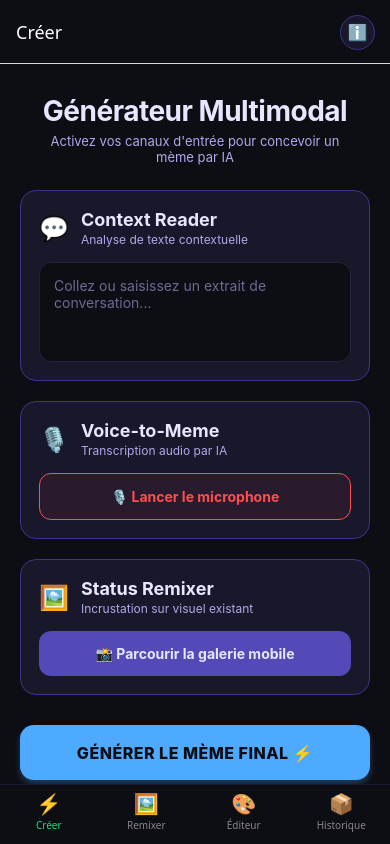
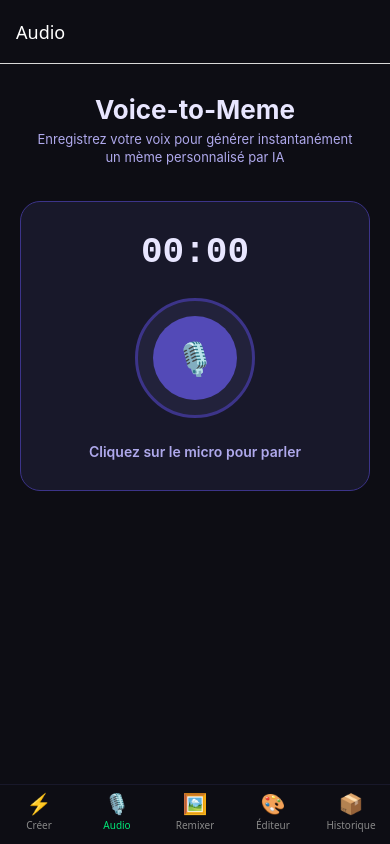
Before and after one commit to nitcheudeudjeu-bit/meme-app-frontend, a React Native app: screen /Audio in a window 390 px wide. Built offline with nearby package versions, Linux system fonts and the light colour scheme.

Commit message:
amélioration de l'interface et acces du voice

```diff
--- a/src/AppNavigator.tsx
+++ b/src/AppNavigator.tsx
@@ -6,27 +6,17 @@ import HomeScreen from './screens/HomeScreen';
 import ResultScreen from './screens/ResultScreen';
 import HistoryScreen from './screens/HistoryScreen';
 import StatusRemixerScreen from './screens/StatusRemixer/StatusRemixerScreen';
+import VoiceToMemeScreen from './screens/VoiceToMemeScreen'; // L'écran audio importé
 
 const Tab = createBottomTabNavigator();
 
 export default function AppNavigator(): React.JSX.Element {
-
-  const showHelpDialog = () => {
-    Alert.alert(
-      "💡 Guide d'utilisation",
-      "Bienvenue sur le Générateur Multimodal !\n\n" +
-      "1️⃣ Saisissez un texte dans Créer.\n" +
-      "2️⃣ Importez une image dans Remixer.\n" +
-      "⚡ Laissez l'IA générer votre mème !",
-      [{ text: "J'ai compris", style: "default" }]
-    );
-  };
-
   return (
     <Tab.Navigator
       screenOptions={({ route }) => ({
         tabBarIcon: () => {
           if (route.name === 'Créer') return <Text style={{ fontSize: 20 }}>⚡</Text>;
+          if (route.name === 'Audio') return <Text style={{ fontSize: 20 }}>🎙️</Text>;
           if (route.name === 'Remixer') return <Text style={{ fontSize: 20 }}>🖼️</Text>;
           if (route.name === 'Éditeur') return <Text style={{ fontSize: 20 }}>🎨</Text>;
           if (route.name === 'Historique') return <Text style={{ fontSize: 20 }}>📦</Text>;
@@ -39,25 +29,11 @@ export default function AppNavigator(): React.JSX.Element {
         tabBarStyle: { backgroundColor: '#0d0d14', borderTopColor: '#18182a', height: 60, paddingBottom: 5 },
       })}
     >
-      <Tab.Screen
-        name="Créer"
-        component={HomeScreen}
-        options={{
-          headerRight: () => (
-            <TouchableOpacity style={styles.helpButton} onPress={showHelpDialog}>
-              <Text style={styles.helpIcon}>ℹ️</Text>
-            </TouchableOpacity>
-          ),
-        }}
-      />
+      <Tab.Screen name="Créer" component={HomeScreen} />
+      <Tab.Screen name="Audio" component={VoiceToMemeScreen} />
       <Tab.Screen name="Remixer" component={StatusRemixerScreen} />
       <Tab.Screen name="Éditeur" component={ResultScreen} />
       <Tab.Screen name="Historique" component={HistoryScreen} />
     </Tab.Navigator>
   );
 }
-
-const styles = StyleSheet.create({
-  helpButton: { marginRight: 15, padding: 5, borderRadius: 20, backgroundColor: '#18182a', borderWidth: 1.5, borderColor: '#3c3489', width: 35, height: 35, alignItems: 'center', justifyContent: 'center' },
-  helpIcon: { fontSize: 16 },
-});
--- a/src/screens/VoiceToMemeScreen.jsx
+++ b/src/screens/VoiceToMemeScreen.jsx
@@ -1,362 +1,121 @@
-import React, { useState, useRef } from 'react';
+import React, { useState, useEffect, useRef } from 'react';
 import {
   View,
   Text,
+  StyleSheet,
   TouchableOpacity,
-  StyleSheet,
+  ScrollView,
+  SafeAreaView,
   ActivityIndicator,
-  Image,
-  ScrollView,
-  Alert,
-  PermissionsAndroid,
-  Platform,
 } from 'react-native';
-import AudioRecorderPlayer from 'react-native-audio-recorder-player';
-import { analyzeAudio } from '../services/api.service';
+import { useNavigation } from '@react-navigation/native';
 
-const audioRecorderPlayer = new AudioRecorderPlayer();
+export default function VoiceToMemeScreen() {
+  const navigation = useNavigation();
 
-const VoiceToMemeScreen = () => {
-  // ── États ──────────────────────────────────────────────────────────────────
-  const [isRecording, setIsRecording]   = useState(false);
-  const [isLoading, setIsLoading]       = useState(false);
-  const [recordTime, setRecordTime]     = useState('00:00');
-  const [audioPath, setAudioPath]       = useState(null);
-  const [transcription, setTranscription] = useState('');
-  const [memeImageUrl, setMemeImageUrl] = useState(null);
-  const [error, setError]               = useState('');
+  const [isRecording, setIsRecording] = useState(false);
+  const [seconds, setSeconds] = useState(0);
+  const [loading, setLoading] = useState(false);
 
-  // ── Permissions microphone ─────────────────────────────────────────────────
-  const requestMicPermission = async () => {
-    if (Platform.OS === 'android') {
-      const granted = await PermissionsAndroid.request(
-        PermissionsAndroid.PERMISSIONS.RECORD_AUDIO,
-        {
-          title: 'Permission Microphone',
-          message: 'MemeApp a besoin d\'accéder à votre microphone pour enregistrer.',
-          buttonPositive: 'Autoriser',
-          buttonNegative: 'Refuser',
+  const timerRef = useRef(null);
+
+  useEffect(() => {
+    if (isRecording) {
+      timerRef.current = setInterval(() => {
+        setSeconds((prev) => prev + 1);
+      }, 1000);
+    } else {
+      if (timerRef.current) {
+        clearInterval(timerRef.current);
+        timerRef.current = null;
       }
-      );
-      return granted === PermissionsAndroid.RESULTS.GRANTED;
     }
-    return true; // iOS gère les permissions automatiquement
+    return () => {
+      if (timerRef.current) {
+        clearInterval(timerRef.current);
+      }
+    };
+  }, [isRecording]);
+
+  const formatTime = (secs) => {
+    const m = Math.floor(secs / 60).toString().padStart(2, '0');
+    const s = (secs % 60).toString().padStart(2, '0');
+    return `${m}:${s}`;
   };
 
-  // ── Démarrer l'enregistrement ──────────────────────────────────────────────
-  const startRecording = async () => {
-    setError('');
-    setMemeImageUrl(null);
-    setTranscription('');
+  const handleToggleRecording = () => {
+    if (!isRecording) {
+      setIsRecording(true);
+    } else {
+      setIsRecording(false);
+      setLoading(true);
 
-    const hasPermission = await requestMicPermission();
-    if (!hasPermission) {
-      Alert.alert('Permission refusée', 'Vous devez autoriser le microphone pour utiliser cette fonctionnalité.');
-      return;
-    }
+      setTimeout(() => {
+        setLoading(false);
+        setSeconds(0);
 
-    try {
-      const path = await audioRecorderPlayer.startRecorder();
-      setAudioPath(path);
-      setIsRecording(true);
-
-      // Mise à jour du timer toutes les secondes
-      audioRecorderPlayer.addRecordBackListener((e) => {
-        const seconds = Math.floor(e.currentPosition / 1000);
-        const mm = String(Math.floor(seconds / 60)).padStart(2, '0');
-        const ss = String(seconds % 60).padStart(2, '0');
-        setRecordTime(`${mm}:${ss}`);
+        // Redirection avec paramètres en JavaScript classique
+        navigation.navigate('Éditeur', {
+          imageUrl: 'https://unsplash.com',
+          aiTextTop: "QUAND LA NOTE VOCALE",
+          aiTextBottom: "S'EXÉCUTE SANS AUCUNE ERREUR EN JSX 🚀",
         });
-    } catch (err) {
-      setError('Erreur lors du démarrage de l\'enregistrement.');
-      console.error(err);
+      }, 2500);
     }
   };
 
-  // ── Arrêter l'enregistrement et envoyer ────────────────────────────────────
-  const stopAndGenerate = async () => {
-    try {
-      const path = await audioRecorderPlayer.stopRecorder();
-      audioRecorderPlayer.removeRecordBackListener();
-      setIsRecording(false);
-      setIsLoading(true);
-      setError('');
+  return (
+    <SafeAreaView style={styles.safeArea}>
+      <ScrollView contentContainerStyle={styles.container} showsVerticalScrollIndicator={false}>
 
-      // Envoi au backend
-      const result = await analyzeAudio(path);
+        <Text style={styles.title}>Voice-to-Meme</Text>
+        <Text style={styles.subtitle}>
+          Enregistrez votre voix pour générer instantanément un mème personnalisé par IA
+        </Text>
 
-      setTranscription(result.transcription);
-      setMemeImageUrl(result.imageUrl);
-    } catch (err) {
-      setError('Erreur lors de la génération du mème. Réessaie.');
-      console.error(err);
-    } finally {
-      setIsLoading(false);
-    }
-  };
+        <View style={styles.mainCard}>
+          <Text style={styles.timer}>{formatTime(seconds)}</Text>
 
-  // ── Réinitialiser ──────────────────────────────────────────────────────────
-  const reset = () => {
-    setAudioPath(null);
-    setTranscription('');
-    setMemeImageUrl(null);
-    setRecordTime('00:00');
-    setError('');
-  };
-
-  // ── Rendu ──────────────────────────────────────────────────────────────────
-  return (
-    <ScrollView contentContainerStyle={styles.container}>
-
-      {/* Titre */}
-      <Text style={styles.title}>🎙️ Voice-to-Meme</Text>
-      <Text style={styles.subtitle}>Parle, et l'IA crée ton mème !</Text>
-
-      {/* Bouton d'enregistrement */}
           <TouchableOpacity
-        style={[styles.recordButton, isRecording && styles.recordButtonActive]}
-        onPress={isRecording ? stopAndGenerate : startRecording}
-        disabled={isLoading}
+            style={[styles.micOuterCircle, isRecording && styles.micOuterActive]}
+            onPress={handleToggleRecording}
+            disabled={loading}
           >
-        <Text style={styles.recordIcon}>{isRecording ? '⏹' : '🎙️'}</Text>
-        <Text style={styles.recordButtonText}>
-          {isRecording ? 'Arrêter et générer' : 'Appuyer pour enregistrer'}
-        </Text>
+            <View style={[styles.micInnerCircle, isRecording && styles.micInnerActive]}>
+              <Text style={styles.micEmoji}>{isRecording ? "⏹️" : "🎙️"}</Text>
+            </View>
           </TouchableOpacity>
 
-      {/* Timer */}
-      {isRecording && (
-        <View style={styles.timerContainer}>
-          <View style={styles.timerDot} />
-          <Text style={styles.timerText}>{recordTime}</Text>
-        </View>
-      )}
-
-      {/* Chargement */}
-      {isLoading && (
-        <View style={styles.loadingContainer}>
-          <ActivityIndicator size="large" color="#3B82F6" />
-          <Text style={styles.loadingText}>Transcription et génération en cours...</Text>
-        </View>
-      )}
-
-      {/* Erreur */}
-      {error !== '' && (
-        <View style={styles.errorBox}>
-          <Text style={styles.errorText}>{error}</Text>
-        </View>
-      )}
-
-      {/* Résultat : image + transcription */}
-      {memeImageUrl && (
-        <View style={styles.resultContainer}>
-          <Text style={styles.resultTitle}>Ton mème :</Text>
-
-          {/* Image du mème */}
-          <View style={styles.memeWrapper}>
-            <Image
-              source={{ uri: memeImageUrl }}
-              style={styles.memeImage}
-              resizeMode="cover"
-            />
-            {/* Transcription en sous-titre sur l'image */}
-            <View style={styles.captionContainer}>
-              <Text style={styles.captionText}>{transcription}</Text>
-            </View>
+          <Text style={styles.statusText}>
+            {isRecording ? "Enregistrement en cours... Appuyez pour analyser" : "Cliquez sur le micro pour parler"}
+          </Text>
         </View>
 
-          {/* Transcription lisible en dessous */}
-          <View style={styles.transcriptionBox}>
-            <Text style={styles.transcriptionLabel}>📝 Transcription :</Text>
-            <Text style={styles.transcriptionText}>{transcription}</Text>
-          </View>
-
-          {/* Bouton recommencer */}
-          <TouchableOpacity style={styles.resetButton} onPress={reset}>
-            <Text style={styles.resetButtonText}>🔄 Recommencer</Text>
-          </TouchableOpacity>
+        {loading && (
+          <View style={styles.loaderBox}>
+            <ActivityIndicator size="large" color="#4eaaff" />
+            <Text style={styles.loaderText}>Analyse sémantique de l'audio en cours…</Text>
           </View>
         )}
 
       </ScrollView>
+    </SafeAreaView>
   );
-};
+}
 
-// ── Styles ─────────────────────────────────────────────────────────────────────
 const styles = StyleSheet.create({
-  container: {
-    flexGrow: 1,
-    backgroundColor: '#F9FAFB',
-    alignItems: 'center',
-    padding: 24,
-  },
-  title: {
-    fontSize: 26,
-    fontWeight: 'bold',
-    color: '#111827',
-    marginBottom: 6,
-    marginTop: 12,
-  },
-  subtitle: {
-    fontSize: 14,
-    color: '#6B7280',
-    marginBottom: 36,
-  },
-
-  // Bouton enregistrement
-  recordButton: {
-    backgroundColor: '#1E40AF',
-    borderRadius: 80,
-    width: 160,
-    height: 160,
-    justifyContent: 'center',
-    alignItems: 'center',
-    shadowColor: '#1E40AF',
-    shadowOffset: { width: 0, height: 6 },
-    shadowOpacity: 0.35,
-    shadowRadius: 12,
-    elevation: 8,
-    marginBottom: 24,
-  },
-  recordButtonActive: {
-    backgroundColor: '#DC2626',
-    shadowColor: '#DC2626',
-  },
-  recordIcon: {
-    fontSize: 40,
-    marginBottom: 8,
-  },
-  recordButtonText: {
-    color: '#FFFFFF',
-    fontSize: 12,
-    fontWeight: '600',
-    textAlign: 'center',
-    paddingHorizontal: 12,
-  },
-
-  // Timer
-  timerContainer: {
-    flexDirection: 'row',
-    alignItems: 'center',
-    gap: 8,
-    marginBottom: 20,
-  },
-  timerDot: {
-    width: 10,
-    height: 10,
-    borderRadius: 5,
-    backgroundColor: '#DC2626',
-  },
-  timerText: {
-    fontSize: 20,
-    fontWeight: 'bold',
-    color: '#DC2626',
-    fontVariant: ['tabular-nums'],
-  },
-
-  // Chargement
-  loadingContainer: {
-    alignItems: 'center',
-    marginTop: 20,
-  },
-  loadingText: {
-    marginTop: 12,
-    fontSize: 14,
-    color: '#6B7280',
-  },
-
-  // Erreur
-  errorBox: {
-    backgroundColor: '#FEE2E2',
-    borderRadius: 10,
-    padding: 14,
-    marginTop: 16,
-    width: '100%',
-  },
-  errorText: {
-    color: '#DC2626',
-    fontSize: 13,
-    textAlign: 'center',
-  },
-
-  // Résultat
-  resultContainer: {
-    width: '100%',
-    alignItems: 'center',
-    marginTop: 24,
-  },
-  resultTitle: {
-    fontSize: 18,
-    fontWeight: 'bold',
-    color: '#111827',
-    marginBottom: 12,
-    alignSelf: 'flex-start',
-  },
-  memeWrapper: {
-    width: '100%',
-    borderRadius: 14,
-    overflow: 'hidden',
-    position: 'relative',
-  },
-  memeImage: {
-    width: '100%',
-    height: 280,
-    backgroundColor: '#E5E7EB',
-  },
-  captionContainer: {
-    position: 'absolute',
-    bottom: 0,
-    left: 0,
-    right: 0,
-    backgroundColor: 'rgba(0,0,0,0.62)',
-    paddingVertical: 10,
-    paddingHorizontal: 14,
-  },
-  captionText: {
-    color: '#FFFFFF',
-    fontSize: 15,
-    fontWeight: 'bold',
-    textAlign: 'center',
-    textShadowColor: 'rgba(0,0,0,0.8)',
-    textShadowOffset: { width: 1, height: 1 },
-    textShadowRadius: 3,
-  },
-
-  // Transcription lisible
-  transcriptionBox: {
-    backgroundColor: '#FFFFFF',
-    borderRadius: 10,
-    padding: 14,
-    marginTop: 14,
-    width: '100%',
-    borderWidth: 1,
-    borderColor: '#E5E7EB',
-  },
-  transcriptionLabel: {
-    fontSize: 12,
-    fontWeight: '600',
-    color: '#6B7280',
-    marginBottom: 6,
-  },
-  transcriptionText: {
-    fontSize: 14,
-    color: '#374151',
-    lineHeight: 20,
-  },
-
-  // Bouton reset
-  resetButton: {
-    marginTop: 20,
-    backgroundColor: '#F3F4F6',
-    borderRadius: 10,
-    paddingVertical: 12,
-    paddingHorizontal: 28,
-  },
-  resetButtonText: {
-    fontSize: 14,
-    color: '#374151',
-    fontWeight: '600',
-  },
+  safeArea: { flex: 1, backgroundColor: '#0d0d14' },
+  container: { padding: 20, paddingBottom: 40, alignItems: 'center' },
+  title: { fontSize: 26, fontWeight: '700', color: '#e8e6ff', textAlign: 'center', marginTop: 10 },
+  subtitle: { fontSize: 13, color: '#afa9ec', textAlign: 'center', marginBottom: 35, marginTop: 5, paddingHorizontal: 15, lineHeight: 18 },
+  mainCard: { backgroundColor: '#18182a', borderRadius: 20, width: '100%', padding: 30, alignItems: 'center', borderWidth: 1.5, borderColor: '#3c3489' },
+  timer: { fontSize: 36, fontWeight: '800', color: '#e8e6ff', fontFamily: 'monospace', marginBottom: 25 },
+  micOuterCircle: { width: 120, height: 120, borderRadius: 60, backgroundColor: '#22223b', alignItems: 'center', justifyContent: 'center', borderWidth: 3, borderColor: '#3c3489' },
+  micOuterActive: { borderColor: '#4eaaff', backgroundColor: '#132237' },
+  micInnerCircle: { width: 84, height: 84, borderRadius: 42, backgroundColor: '#534ab7', alignItems: 'center', justifyContent: 'center' },
+  micInnerActive: { backgroundColor: '#ff4e4e' },
+  micEmoji: { fontSize: 32, color: '#FFF' },
+  statusText: { color: '#afa9ec', fontSize: 14, fontWeight: '600', marginTop: 25 },
+  loaderBox: { marginTop: 40, alignItems: 'center', gap: 12 },
+  loaderText: { color: '#4eaaff', fontSize: 14, fontWeight: '600', textAlign: 'center' }
 });
-
-export default VoiceToMemeScreen;
```
Also changed, not shown: 1 other file (tests, documents, lock files or other folders). Lines whose indentation alone changed are shown as unchanged.
